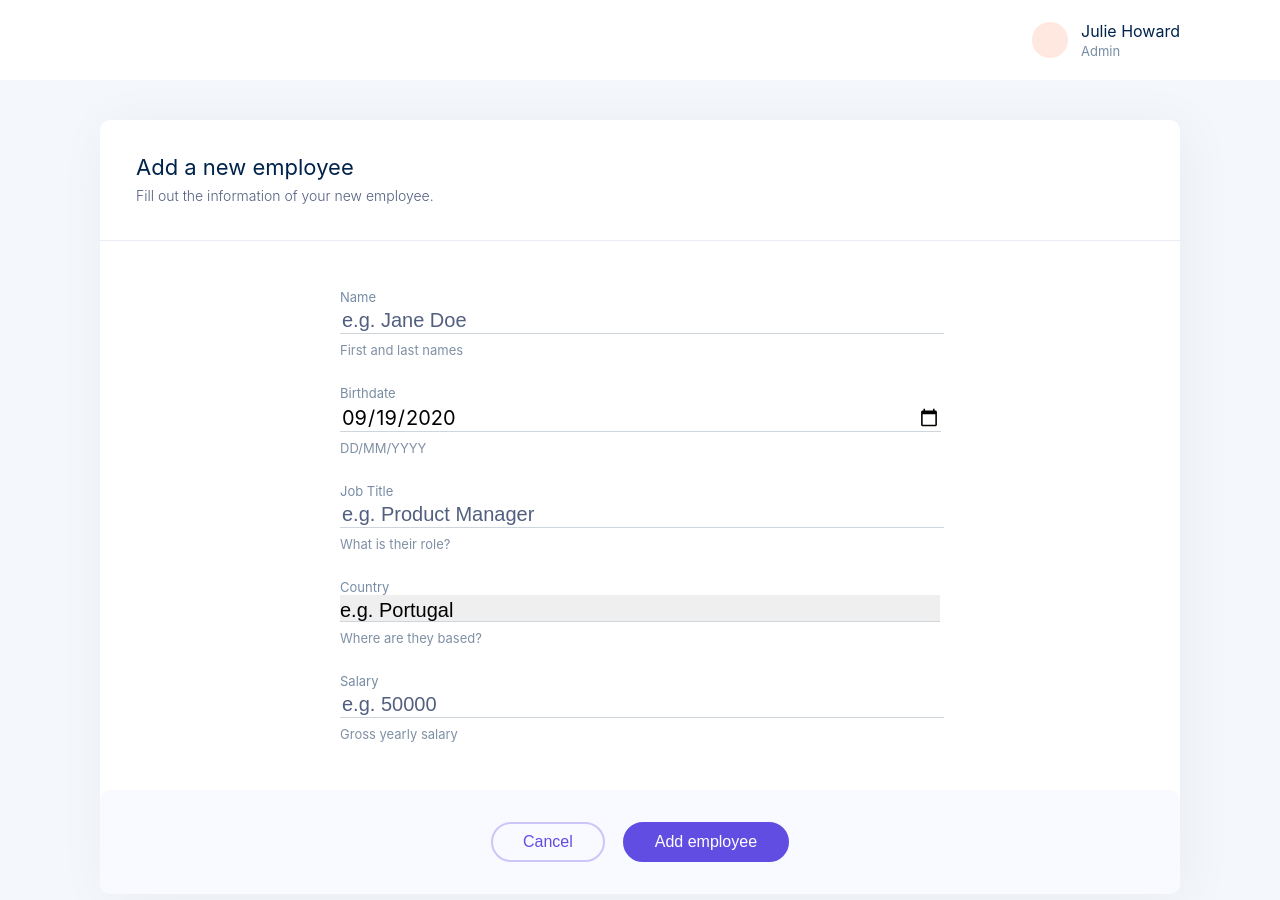
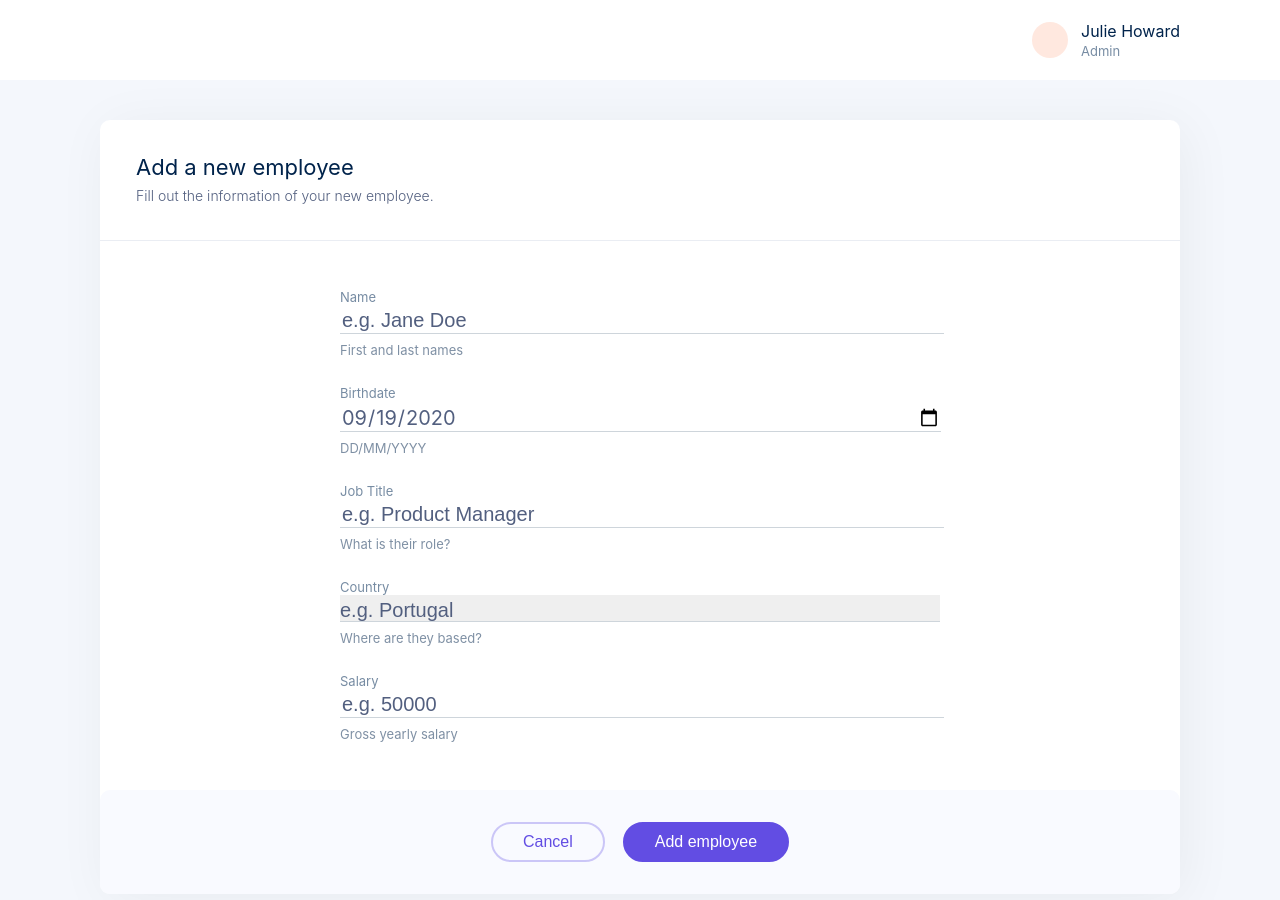
Before and after one commit to sreetamdas/remote-frontend-code-challenge, a Next.js app: page /update in a window 1280 px wide. Shown: the top 900 px of the page. Built offline with nearby package versions, Linux system fonts and the light colour scheme.

Commit message:
chore: emulate placeholder for date and select input
edit dev dummy data

```diff
--- a/components/PeopleForm.tsx
+++ b/components/PeopleForm.tsx
@@ -97,12 +97,14 @@ export const PeopleForm = ({ person }: TPeopleFormProps) => {
 				</PeopleFormInputGroup>
 				<PeopleFormInputGroup name="Birthdate" hint="DD/MM/YYYY">
 					<PeopleFormDateInput
-						value={
-							formatDateToYYYYMMDD(personDetails.dateOfBirth) ??
-							""
-						}
+						value={formatDateToYYYYMMDD(personDetails.dateOfBirth)}
 						onChange={(ev) => handleChange(ev, "dateOfBirth")}
 						max={new Date().toISOString().split("T")[0]}
+						style={{
+							color: personDetails.dateOfBirth
+								? "var(--color-text-main)"
+								: "var(--color-text-soft)",
+						}}
 					/>
 				</PeopleFormInputGroup>
 				<PeopleFormInputGroup
@@ -120,8 +122,13 @@ export const PeopleForm = ({ person }: TPeopleFormProps) => {
 					hint="Where are they based?"
 				>
 					<PeopleFormSelectInput
-						value={personDetails.country ?? undefined}
+						value={personDetails.country}
 						onChange={(ev) => handleChange(ev, "country")}
+						style={{
+							color: personDetails.country
+								? "var(--color-text-main)"
+								: "var(--color-text-soft)",
+						}}
 					>
 						{!personDetails.country ? (
 							<option
--- a/utils/index.tsx
+++ b/utils/index.tsx
@@ -25,7 +25,7 @@ export const PEOPLE_LIST_INITIAL: Array<TPeopleAttributes> = [
 		country: "India",
 		dateOfBirth: new Date(1997, 5, 20),
 		jobTitle: "Software Developer",
-		salary: "5000000",
+		salary: "50000",
 	},
 	{
 		_id: "asd002",
@@ -33,7 +33,7 @@ export const PEOPLE_LIST_INITIAL: Array<TPeopleAttributes> = [
 		country: "India",
 		dateOfBirth: new Date(1996, 6, 1),
 		jobTitle: "Investigative Journalist",
-		salary: 77777,
+		salary: 777777,
 	},
 ];
 
```
